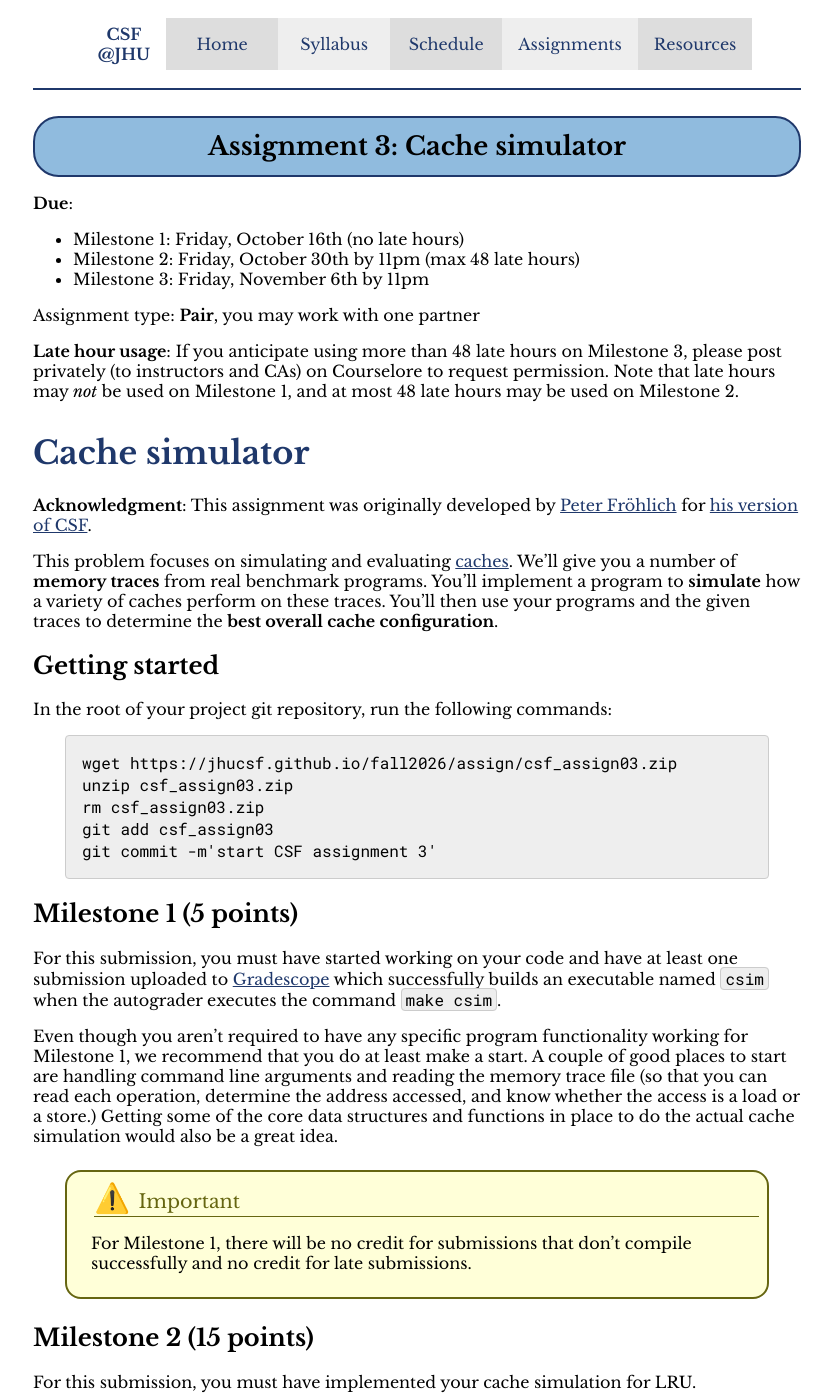
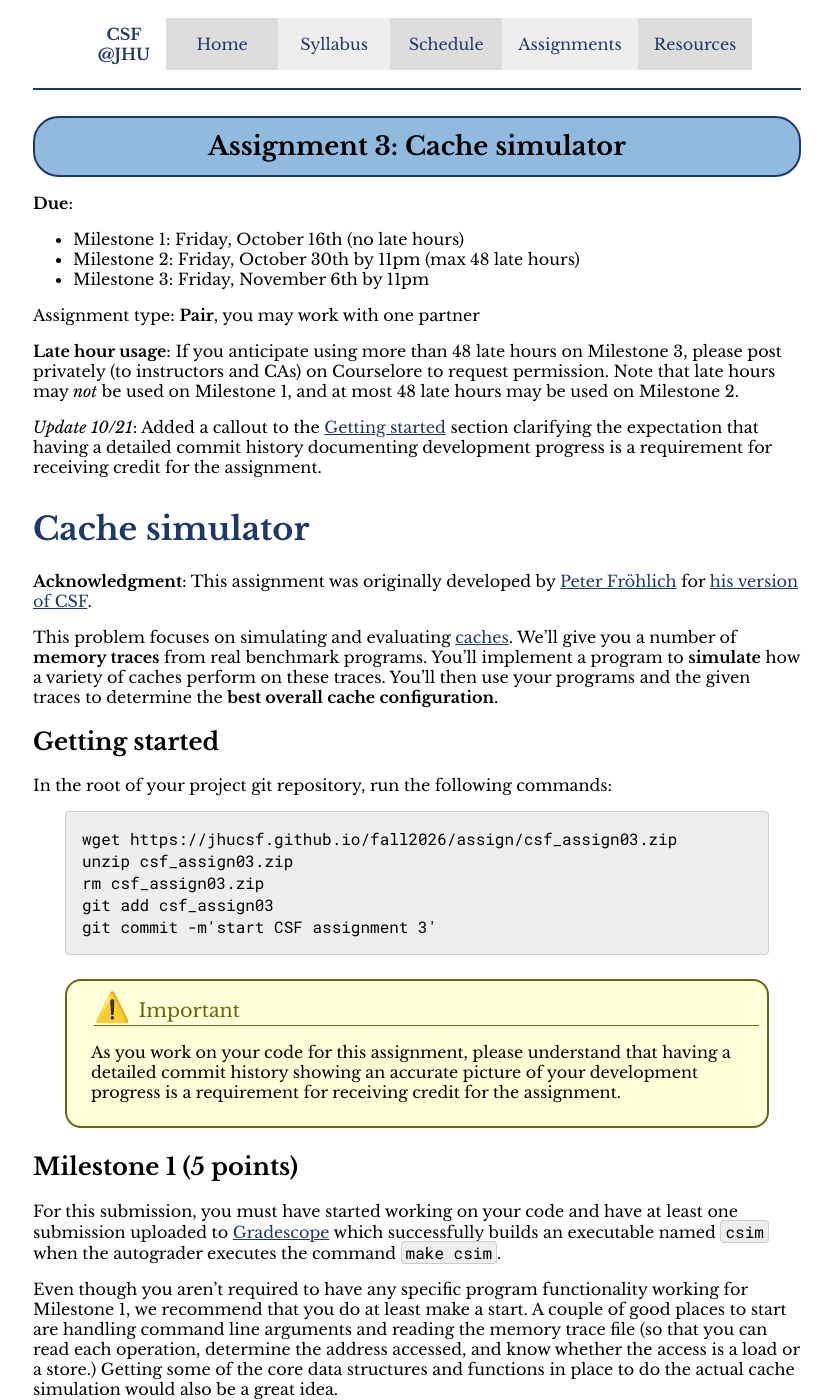
Before and after one commit to jhucsf/fall2026, a Jekyll site: the page built from assign/assign03.md, in a window 1280 px wide and 1400 px high. Shown: the whole window, without its empty margins (223-1055 px from the left). Built offline with Jekyll 4.4.1, drawn with Linux system fonts in a browser that asks for light colours.

Commit message:
expectation for git commit history

````diff
--- a/assign/assign03.md
+++ b/assign/assign03.md
@@ -15,6 +15,11 @@ Assignment type: **Pair**, you may work with one partner
 on Milestone 3, please post privately (to instructors and CAs) on Courselore
 to request permission. Note that late hours may *not* be used on
 Milestone 1, and at most 48 late hours may be used on Milestone 2.
+
+*Update 10/21*: Added a callout to the [Getting started](#getting-started)
+section clarifying the expectation that having a detailed commit history
+documenting development progress is a requirement for receiving credit
+for the assignment.
 
 # Cache simulator
 
@@ -41,6 +46,16 @@ rm csf_assign03.zip
 git add csf_assign03
 git commit -m'start CSF assignment 3'
 ```
+
+<div class='admonition caution'>
+  <div class='title'>Important</div>
+  <div class='content' markdown='1'>
+As you work on your code for this assignment, please understand
+that having a detailed commit history showing an accurate picture of
+your development progress is a requirement for receiving credit for
+the assignment.
+  </div>
+</div>
 
 ## Milestone 1 (5 points)
 
````
Also changed, not shown: index.md (+4 -0 lines).
